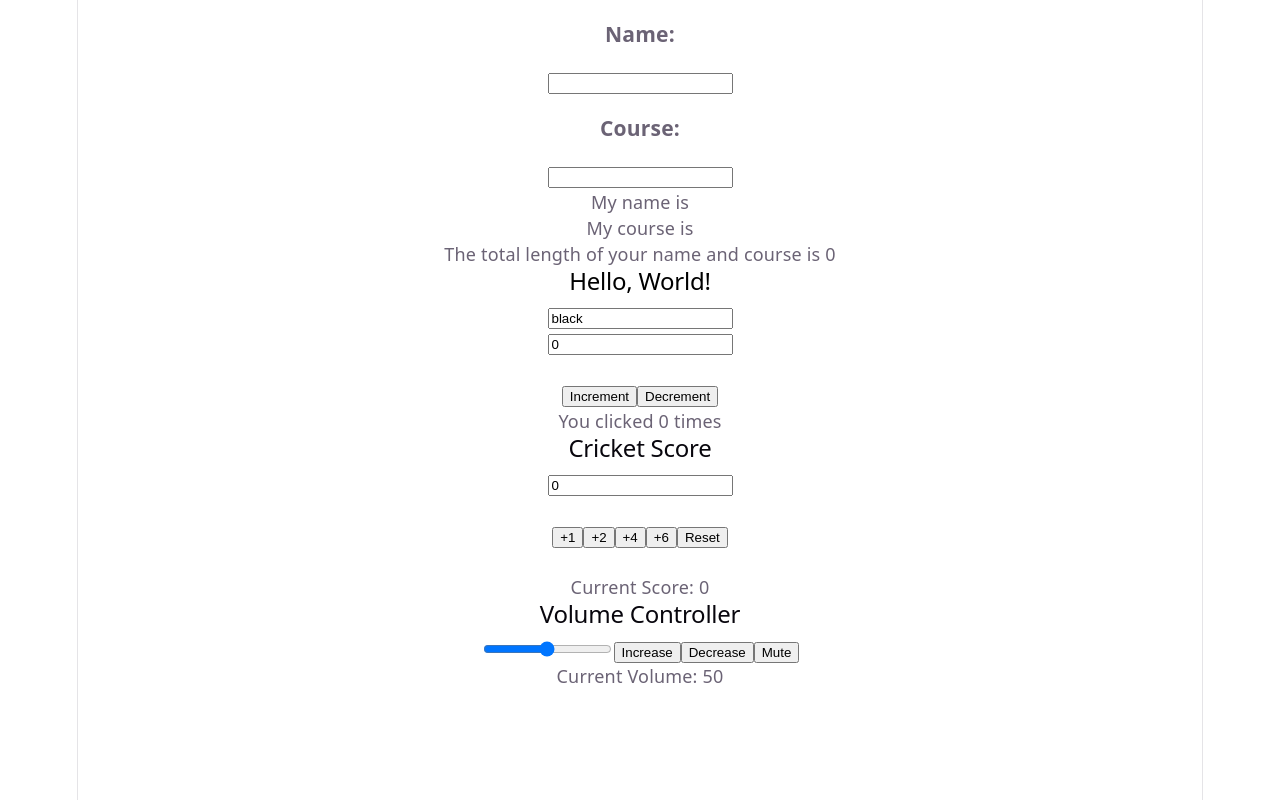
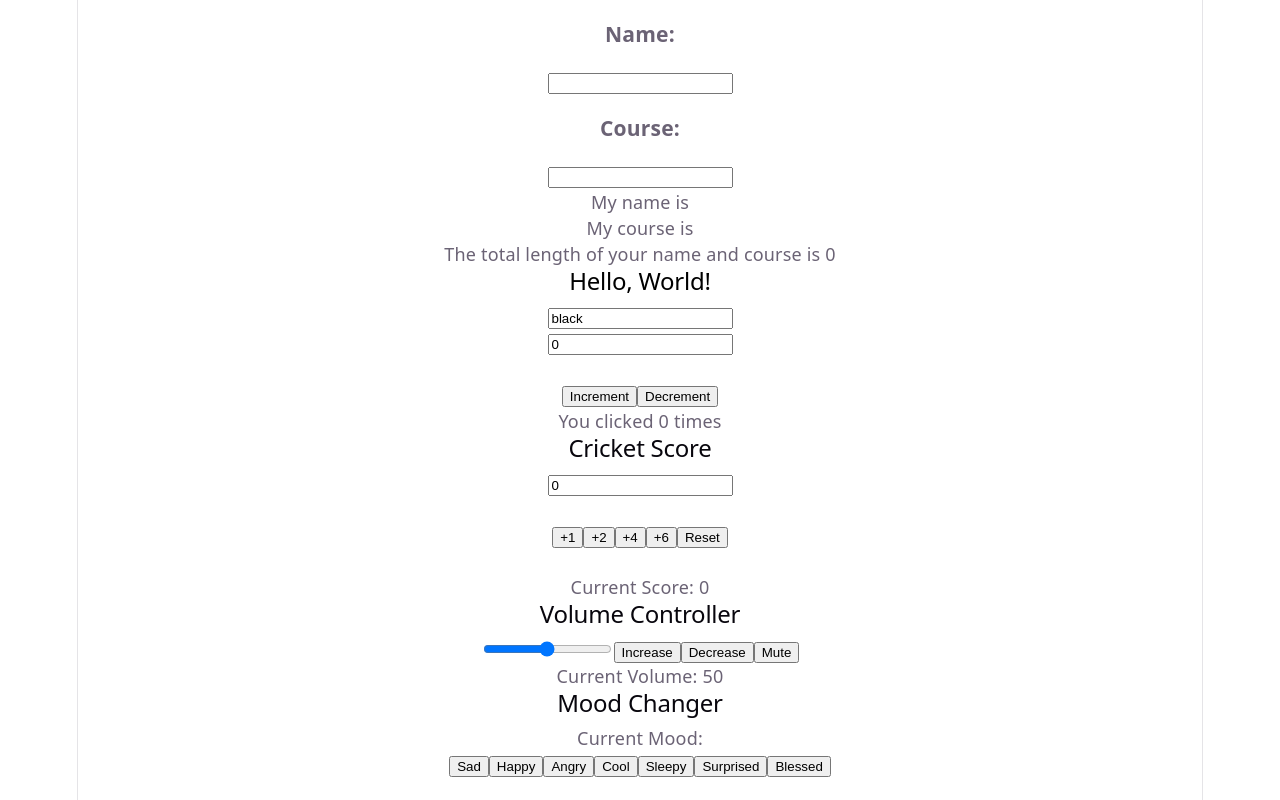
Before and after one commit to Jyoti32-feb/React-Projects-Learning-Code, a React (Vite) app in the folder my-change-task/: page / in a window 1280 px wide. Built offline with nearby package versions, Linux system fonts and the light colour scheme.

Commit message:
moodchanger

```diff
--- a/my-change-task/src/App.jsx
+++ b/my-change-task/src/App.jsx
@@ -8,6 +8,7 @@ import ColorChanger from './ColorChanger'
 import Counter from './Counter'
 import CricketScore from './CricketScore'
 import VolumeController from './VolumeController'
+import MoodChanger from './MoodChanger'
 
 function App() {
   const [count, setCount] = useState(0)
@@ -19,6 +20,7 @@ function App() {
       <Counter />
       <CricketScore />
       <VolumeController />
+      <MoodChanger />
     </>
   )
 }
--- /dev/null
+++ b/my-change-task/src/MoodChanger.jsx
@@ -0,0 +1,22 @@
+import React from 'react'
+
+const MoodChanger = () => {
+    const [mood, setMood] = React.useState("");
+  return (
+    <div>
+      <h2>Mood Changer</h2>
+      <p>Current Mood: {mood}</p>
+      <button onClick={() => setMood("😢")}>Sad</button>
+      <button onClick={() => setMood("😊")}>Happy</button>
+      <button onClick={() => setMood("😡")}>Angry</button>
+      <button onClick={() => setMood("😎")}>Cool</button>
+      <button onClick={() => setMood("😴")}>Sleepy</button>
+      <button onClick={() => setMood("😱")}>Surprised</button>
+      <button onClick={() => setMood("😇")}>Blessed</button>
+
+
+    </div>
+  )
+}
+
+export default MoodChanger
```
